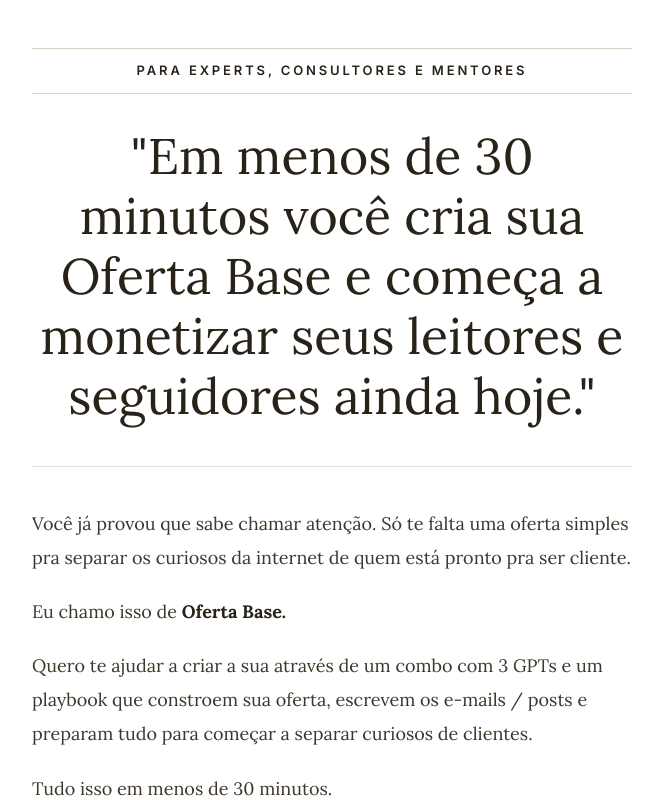
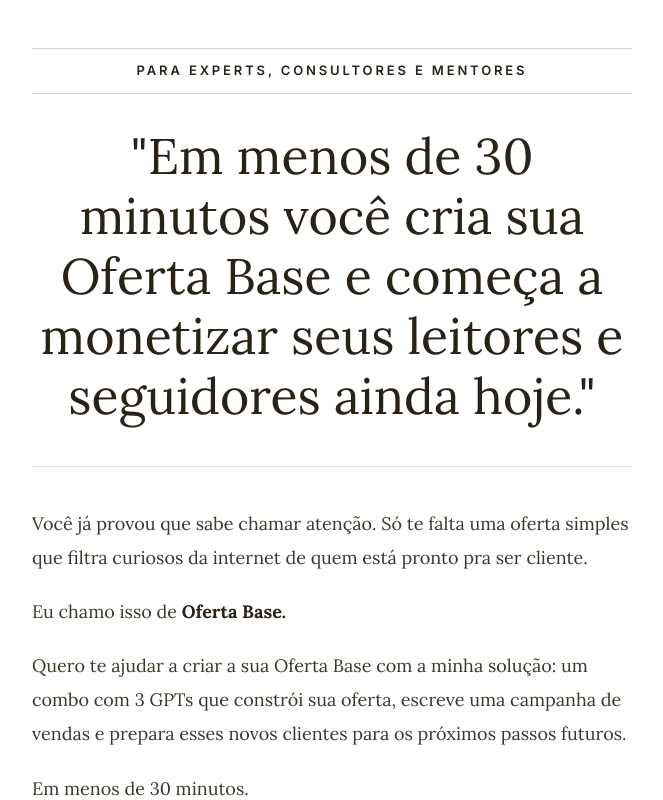
Before and after one commit to felipepavao/felipepavao, a React (Vite) app: page / in a window 1280 px wide. Shown: the top 800 px of the page, without its empty margins (308-971 px from the left). Built offline with nearby package versions, Linux system fonts and the light colour scheme; no server answers.

Commit message:
Update page copy with manual edits

```diff
--- a/src/pages/HomePage.jsx
+++ b/src/pages/HomePage.jsx
@@ -30,18 +30,17 @@ export default function HomePage() {
       {/* ── ABERTURA ── */}
       <div className="space-y-5 font-body text-[18px] leading-[1.9] text-ink-800">
         <p>
-          Você já provou que sabe chamar atenção. Só te falta uma oferta simples pra
-          separar os curiosos da internet de quem está pronto pra ser cliente.
+          Você já provou que sabe chamar atenção. Só te falta uma oferta simples que
+          filtra curiosos da internet de quem está pronto pra ser cliente.
         </p>
         <p>
           Eu chamo isso de <strong className="text-ink-900">Oferta Base.</strong>
         </p>
         <p>
-          Quero te ajudar a criar a sua através de um combo com 3 GPTs e um playbook
-          que constroem sua oferta, escrevem os e-mails / posts e preparam tudo para
-          começar a separar curiosos de clientes.
+          Quero te ajudar a criar a sua Oferta Base com a minha solução: um combo com 3 GPTs que
+          constrói sua oferta, escreve uma campanha de vendas e prepara esses novos clientes para os próximos passos futuros.
         </p>
-        <p>Tudo isso em menos de 30 minutos.</p>
+        <p>Em menos de 30 minutos.</p>
       </div>
 
       <hr className="my-8 sm:my-12 border-ink-200" />
@@ -316,8 +315,8 @@ export default function HomePage() {
         <p>
           <strong className="text-ink-900">P.S.</strong> Se você pulou direto para o
           final: a Oferta Base é a minha solução para que você filtre clientes de
-          curiosos. Um combo de três GPTs e um playbook que criam sua oferta, escrevem
-          os e-mails e montam a carta de vendas em menos de 30 minutos. Custa apenas
+          curiosos. Um combo de três GPTs e um playbook que constroem sua oferta, escrevem uma campanha de vendas e preparam
+          esses novos clientes para os próximos passos futuros em menos de 30 minutos. Custa apenas
           R$ 19,90. Se não gostar, devolvo tudo e você fica com o material.{' '}
           <a href={BUY_URL} className="text-brand-700 underline underline-offset-2 hover:text-brand-600 transition-colors">
             Clique aqui e comece hoje.
```
